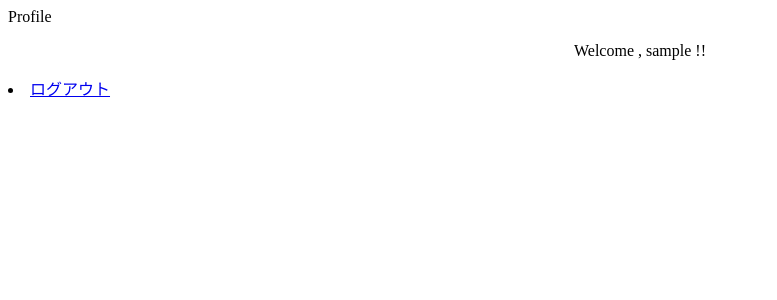
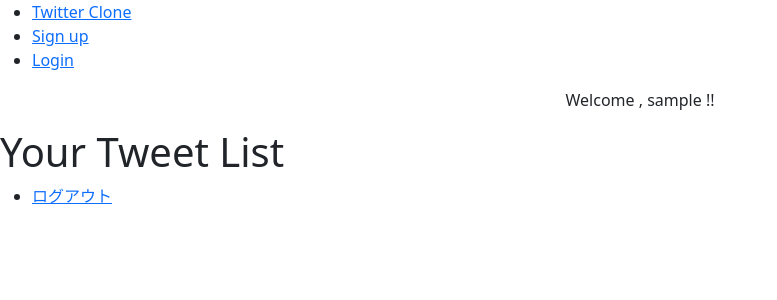
Before and after one commit to shinonome-inc/backend-final-assignment-Nyaru, a Django app: a page that uses templates/accounts/user_profile.html in a window 1280 px wide. Shown: the top 300 px of the page, without its empty margins (0-777 px from the left). Run offline with Django 4.2, Linux system fonts and the light colour scheme; the visitor is signed in with stand-in values (Sample User, id 1); data comes from the database, SQL or seed files in the repository; data that the repository does not hold is empty.

Commit message:
tweet / user display

```diff
--- a/accounts/views.py
+++ b/accounts/views.py
@@ -3,6 +3,8 @@ from django.contrib.auth import authenticate, login
 from django.contrib.auth.mixins import LoginRequiredMixin
 from django.urls import reverse_lazy
 from django.views.generic import CreateView, TemplateView
+
+from tweets.models import Tweet
 
 from .forms import SignupForm
 
@@ -23,4 +25,16 @@ class SignupView(CreateView):
 
 
 class UserProfileView(TemplateView, LoginRequiredMixin):
+
     template_name = "accounts/user_profile.html"
+
+    # 継承元のget_context_dataをオーバーライド（要勉強）
+    def get_context_data(self, **kwargs):
+        # 親クラスのget_context_dataを呼び出して基本的なコンテキストデータを取得
+        context = super().get_context_data(**kwargs)
+        context["tweets"] = Tweet.objects.filter(creator__username=self.kwargs["username"])
+        # context['tweets'] = Tweet.objects.filter(creator__username="a")
+        return context
+
+
+# class FollowView(LoginRequiredMixin, TemplateView):
--- a/templates/accounts/user_profile.html
+++ b/templates/accounts/user_profile.html
@@ -1,8 +1,18 @@
+{% extends "base.html" %}
 
 {% block title %}Profile{% endblock %}
 
 {% block content %}
 
 <p style="text-align: center;">Welcome , {{ user.get_username }} !!</p>
+<h1>Your Tweet List</h1>
+    <ul>
+        {% for tweet in tweets %}
+            <li>
+                <p>{{ tweet.body }}</p>
+                <p>Created by: {{ tweet.creator.username }}</p>
+                <p>Created at: {{ tweet.created }}</p>
+            </li>
+        {% endfor %}
 <li><a href="{% url 'accounts:logout' %}">ログアウト</a></li>
 {% endblock %}
--- a/templates/tweets/home.html
+++ b/templates/tweets/home.html
@@ -15,5 +15,6 @@
             </li>
         {% endfor %}
     </ul>
-{% include '../accounts/user_profile.html' %}
+<li><a href="{% url 'accounts:user_profile' user.get_username %}">Sign up</a></li>
+{% comment %} {% include '../accounts/user_profile.html' %} {% endcomment %}
 {% endblock %}
```
Also changed, not shown: tweets/views.py (+1 -6 lines).
